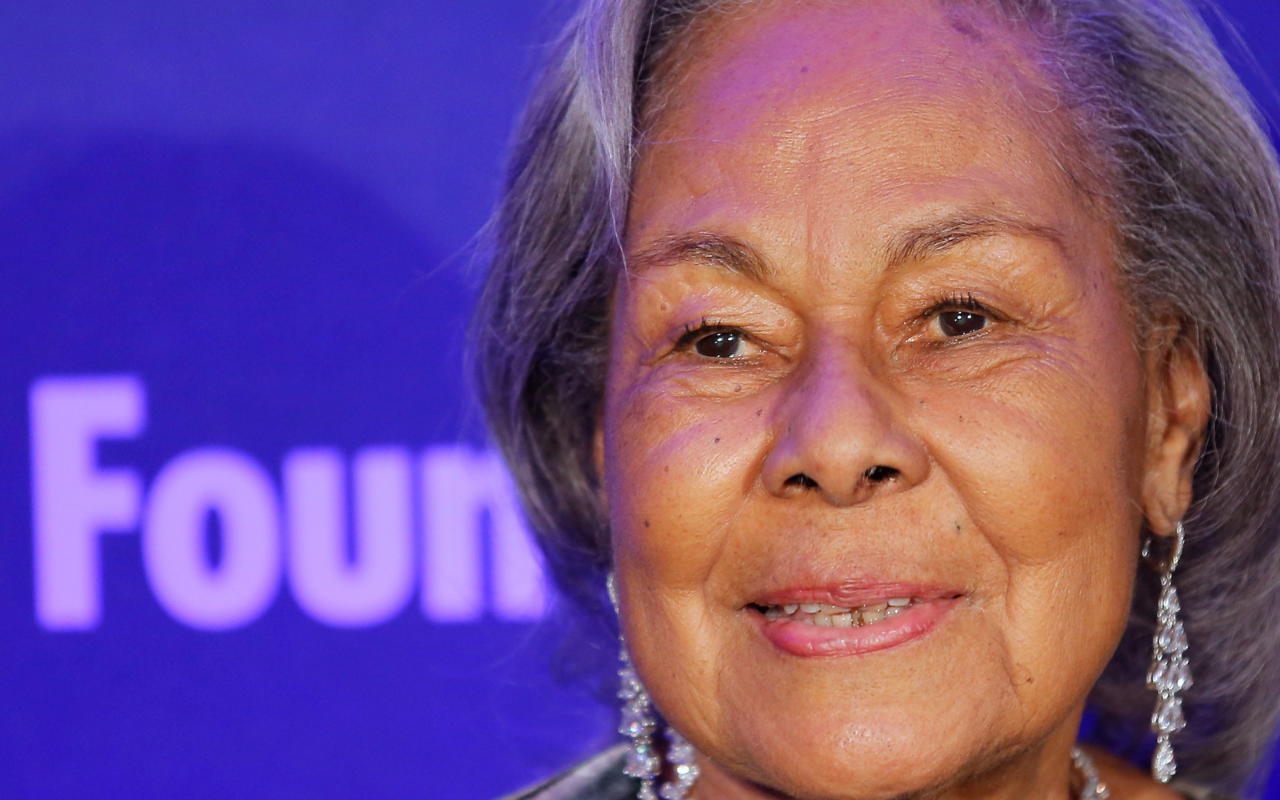
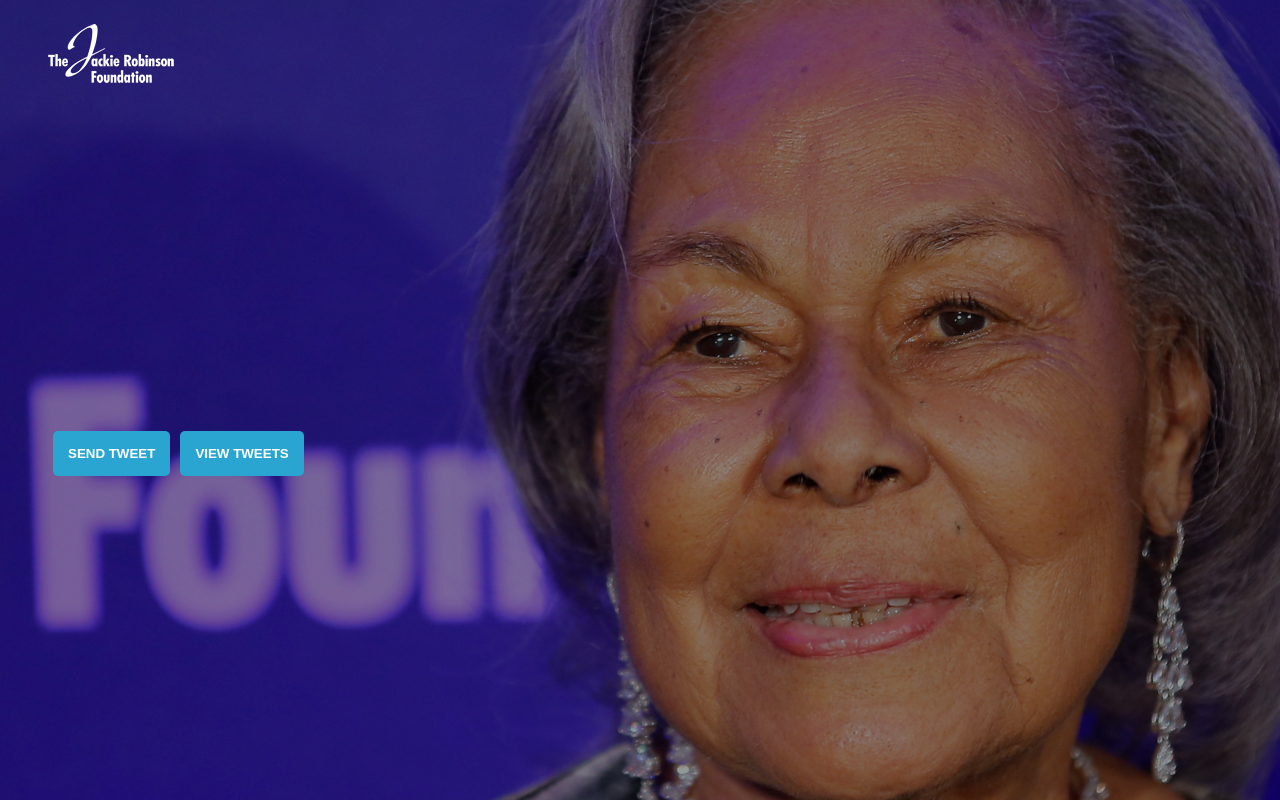
Before and after one commit to brucetangdesign/twitterhashtest, a PHP site: page / in a window 1280 px wide. Run offline with PHP 8.4, Linux system fonts and the light colour scheme.

Commit message:
style updates

```diff
--- a/css/style.css
+++ b/css/style.css
@@ -199,8 +199,6 @@ li {
       font-size: 0.75rem; } }
 
 .button-container {
-  width: 100%;
-  height: 100%;
   -webkit-display: flex;
   -moz-display: flex;
   -ms-display: flex;
@@ -215,11 +213,13 @@ li {
   -ms-align-items: center;
   -o-align-items: center;
   align-items: center;
-  -webkit-justify-content: center;
-  -moz-justify-content: center;
-  -ms-justify-content: center;
-  -o-justify-content: center;
-  justify-content: center; }
+  -webkit-justify-content: left;
+  -moz-justify-content: left;
+  -ms-justify-content: left;
+  -o-justify-content: left;
+  justify-content: left;
+  position: relative;
+  width: 100%; }
   .button-container a {
     color: #ffffff;
     text-decoration: none; }
--- a/index.html
+++ b/index.html
@@ -8,6 +8,8 @@
   </head>
   <body>
     <section id="main">
+      <div class="overlay"></div>
+      <div class="logo"><a href="http://www.jackierobinson.org"><img src="images/logo-inverse.png" alt="logo"></a></div>
       <div class="button-container">
         <a href="https://twitter.com/intent/tweet?hashtags=HappyBirthdayRachelRobinson"><button id="send-tweet">Send Tweet</button></a>
         <a href="tweets.php"><button id="view-tweets">View Tweets</button></a>
--- a/scss/style.scss
+++ b/scss/style.scss
@@ -245,11 +245,11 @@ li{
 }
 
 .button-container{
-  width: 100%;
-  height: 100%;
   @include prefixr(display, flex);
   @include prefixr(align-items, center);
-  @include prefixr(justify-content, center);
+  @include prefixr(justify-content, left);
+  position: relative;
+  width: 100%;
 
   a{
     color: #ffffff;
```
Also changed, not shown: 1 other file.
